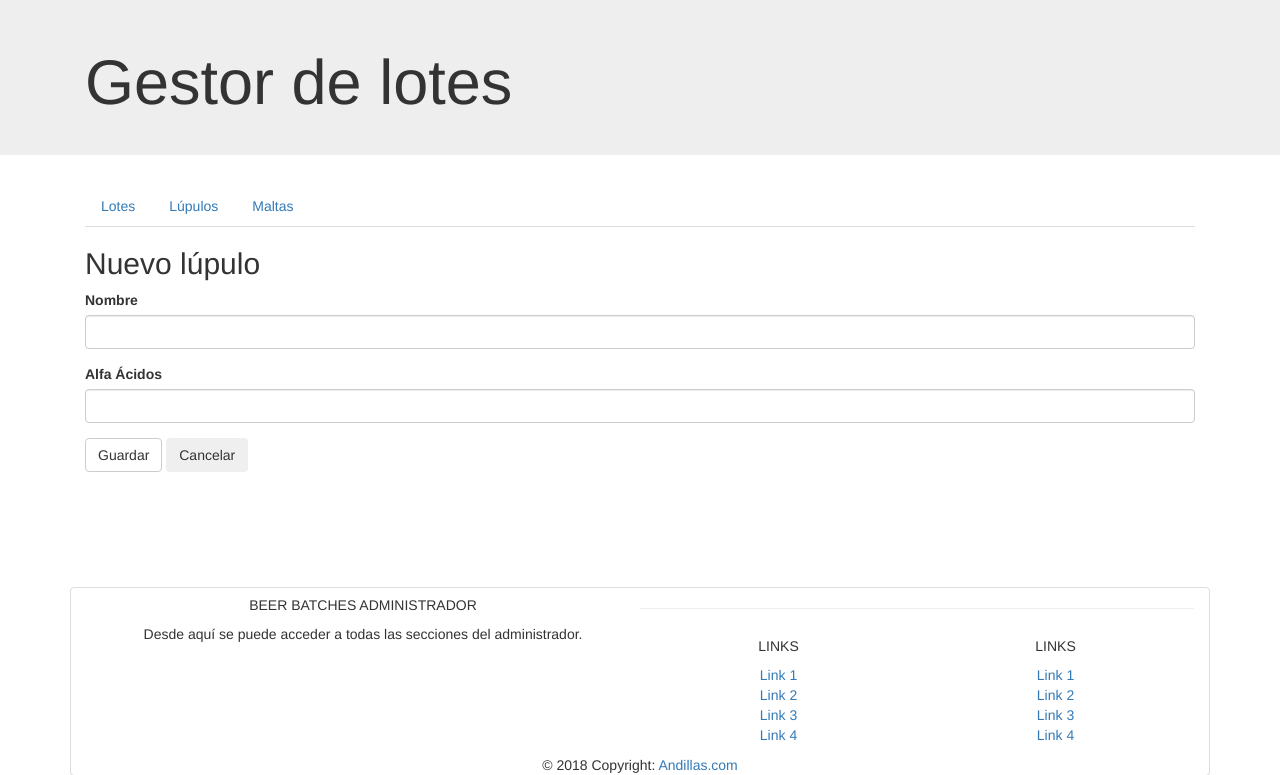
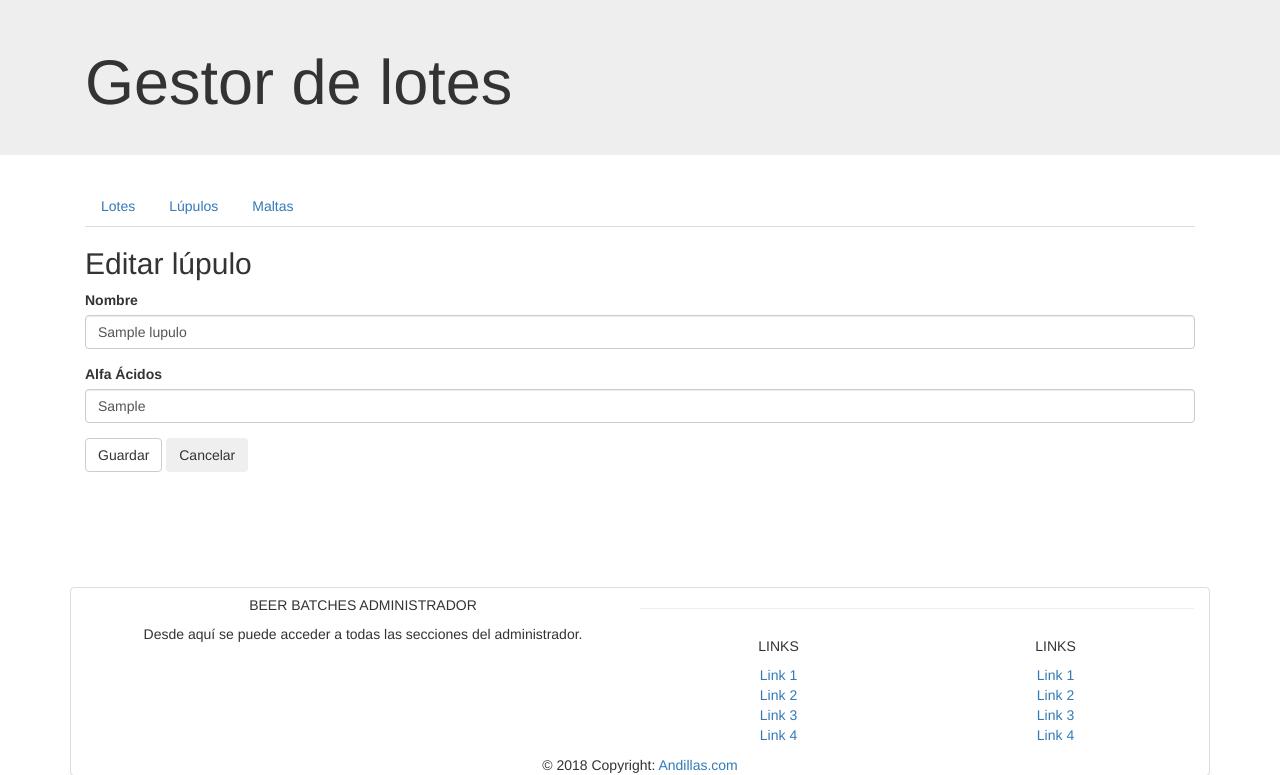
Before and after one commit to andillas/bbadmin, a PHP site: template view/lupulo/edit_lupulo.php in a window 1280 px wide. Shown: the top 775 px of the page. Run offline with PHP 8.4, Linux system fonts and the light colour scheme; the template is opened without the code that fills it: most values are stand-ins (such as "Sample title", 1, 10 or a date in 2020).

```diff
--- a/view/lupulo/edit_lupulo.php
+++ b/view/lupulo/edit_lupulo.php
@@ -1,17 +1,18 @@
 <section class="container">
-    <header><h2>Nuevo lúpulo</h2></header>
+    <header><h2>Editar lúpulo</h2></header>
     <article>
         <form>
+            <input type="hidden" id="id_editar_lupulo" name="id_editar_lupulo" value="<?php echo $lupulo_data->id_lupulo; ?>">
             <div class="form-group">
-                <label for="nombre_nuevo_lupulo">Nombre</label>
-                <input type="text" class="form-control" id="nombre_nuevo_lupulo" name="nombre_nuevo_lupulo">
+                <label for="nombre_editar_lupulo">Nombre</label>
+                <input type="text" class="form-control" id="nombre_editar_lupulo" name="nombre_editar_lupulo" value="<?php echo $lupulo_data->nombre_lupulo; ?>">
             </div>
             <div class="form-group">
-                <label for="alfaacidos_nuevo_lupulo">Alfa Ácidos</label>
-                <input type="text" class="form-control" id="alfaacidos_nuevo_lupulo" name="alfaacidos_nuevo_lupulo">
+                <label for="alfaacidos_editar_lupulo">Alfa Ácidos</label>
+                <input type="text" class="form-control" id="alfaacidos_editar_lupulo" name="alfaacidos_editar_lupulo" value="<?php echo $lupulo_data->alfa_acidos; ?>">
             </div>
             <div class="form-group">
-                <button type="button" class="btn btn-default" onclick="saveLupulo(this.form)">Guardar</button>
+                <button type="button" class="btn btn-default" onclick="updateLupulo(this.form)">Guardar</button>
                 <button type="button" class="btn btn-checkout" onclick="window.location.href='?c=lupulo'">Cancelar</button>
             </div>
         </form>
```
Also changed, not shown: controller/lupulo.controller.php (+36 -0 lines).
